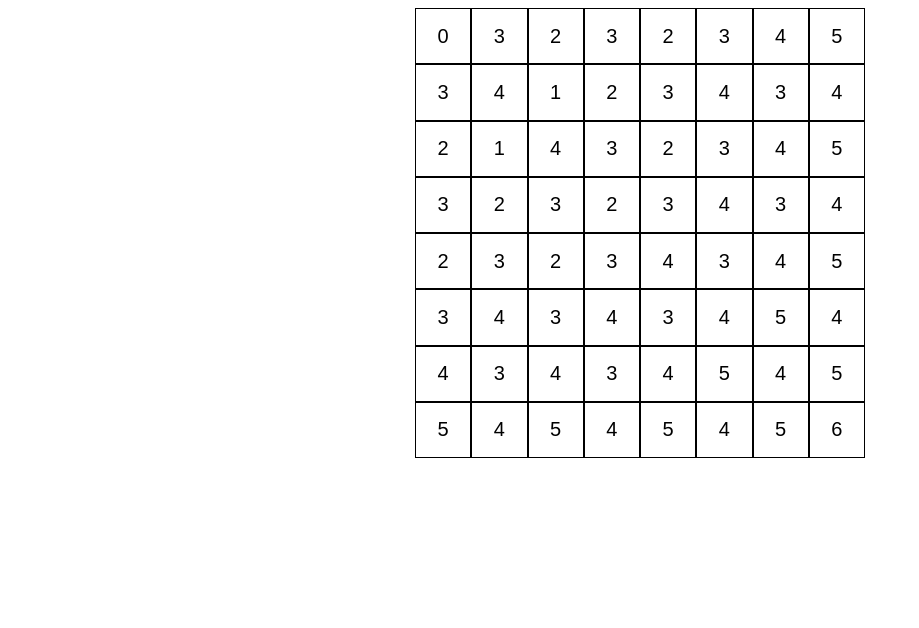
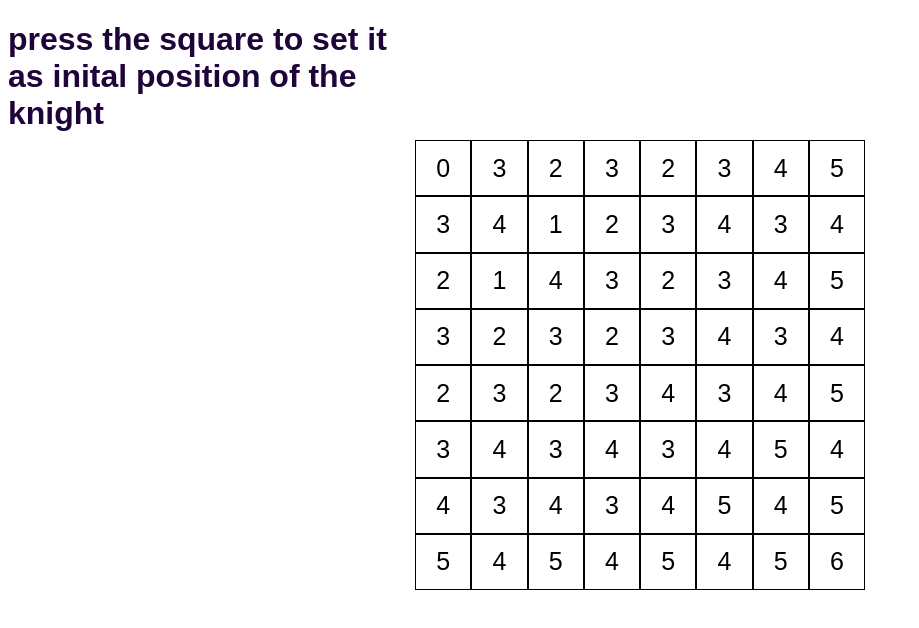
Before and after one commit to zodwick/phython-side-projects, a React (Vite) app in the folder knight forked/knight_fork visualiser/: page / in a window 1280 px wide. Shown: the top 628 px of the page, without its empty margins (0-919 px from the left). Built offline with nearby package versions, Linux system fonts and the light colour scheme.

Commit message:
need to add black and white

```diff
--- a/knight forked/knight_fork visualiser/src/App.css
+++ b/knight forked/knight_fork visualiser/src/App.css
@@ -1,7 +1,16 @@
+html{
+  font-family: 'Poppins 100', sans-serif;
 
+}
+h1{
+  display: flex;
+  width: 400px;
+  color: rgb(31, 4, 57);
 
+}
 .gridview{
   position: absolute;
+  top: 140px;
   left: 0;
   right: 0;
   margin-left: auto;
@@ -14,7 +23,7 @@
 button{
   color: black;
   background-color: white;
-  font-size: 20px;
+  font-size: 25px;
   border: rgb(0, 0, 0) solid 0.3px;
 
 }
--- a/knight forked/knight_fork visualiser/src/App.jsx
+++ b/knight forked/knight_fork visualiser/src/App.jsx
@@ -14,6 +14,7 @@ export default function Board() {
   return (
 
 <>
+<h1>press the square to set it as inital position of the knight </h1>
 <div className='gridview'>
 <button  onClick={() => setstart_pos(0)}>
 {ot_values[start_pos][0]}
```
